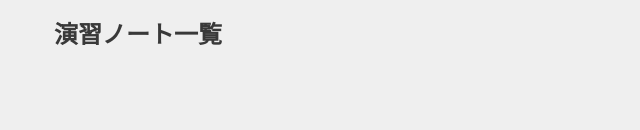
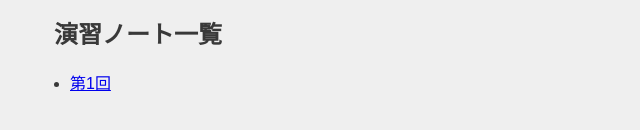
Before and after one commit to 202501830/xbp, a plain HTML site: page digi_fab/index.html in a window 1280 px wide. Shown: the part 158-288 px from the top of the page, 0-640 px from the left. Drawn offline with Linux system fonts and the light colour scheme.

Commit message:
20251014

```diff
--- a/digi_fab/index.html
+++ b/digi_fab/index.html
@@ -12,6 +12,7 @@
     </logotohome>
     <h1>デジタルファブリケーション</h1>
     <h2>演習ノート一覧</h2>
+    <ul><li><a href="./1.html" target="_blank">第1回</a></li></ul>
 
 
 
```
